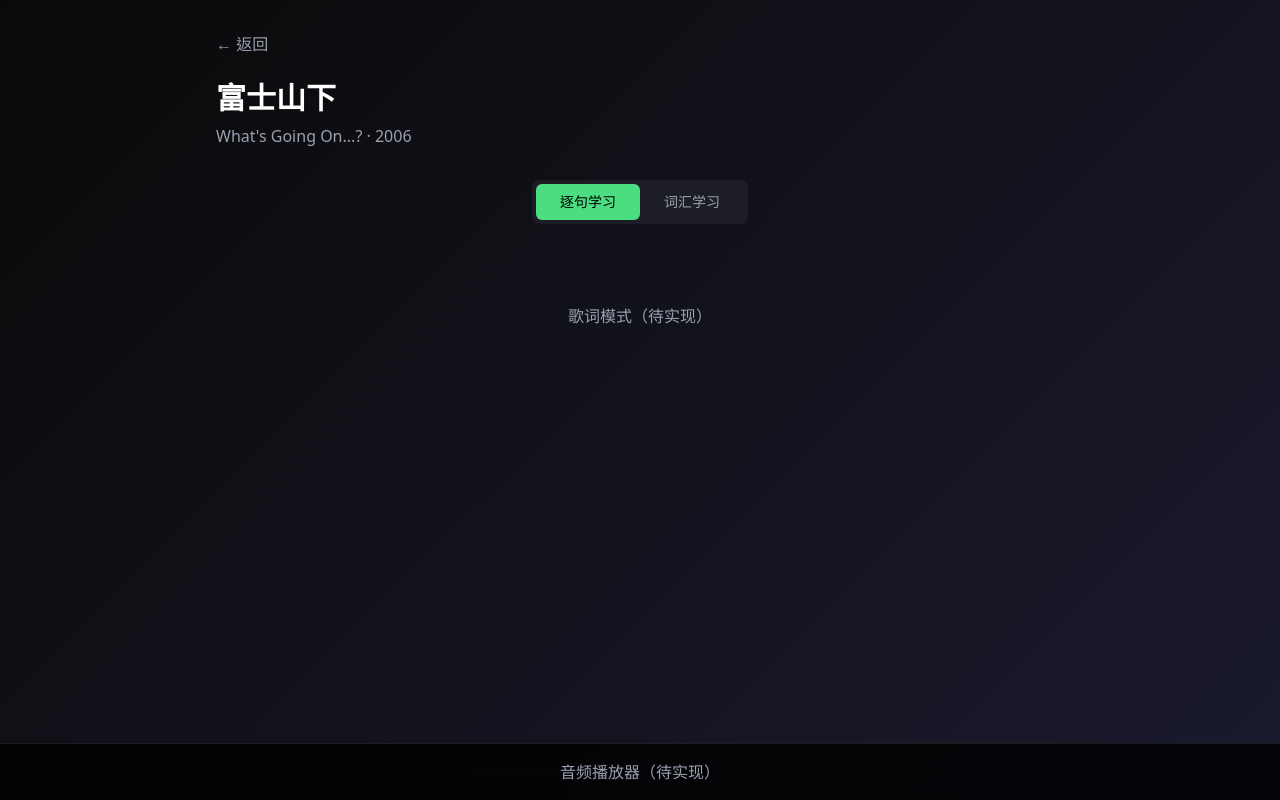
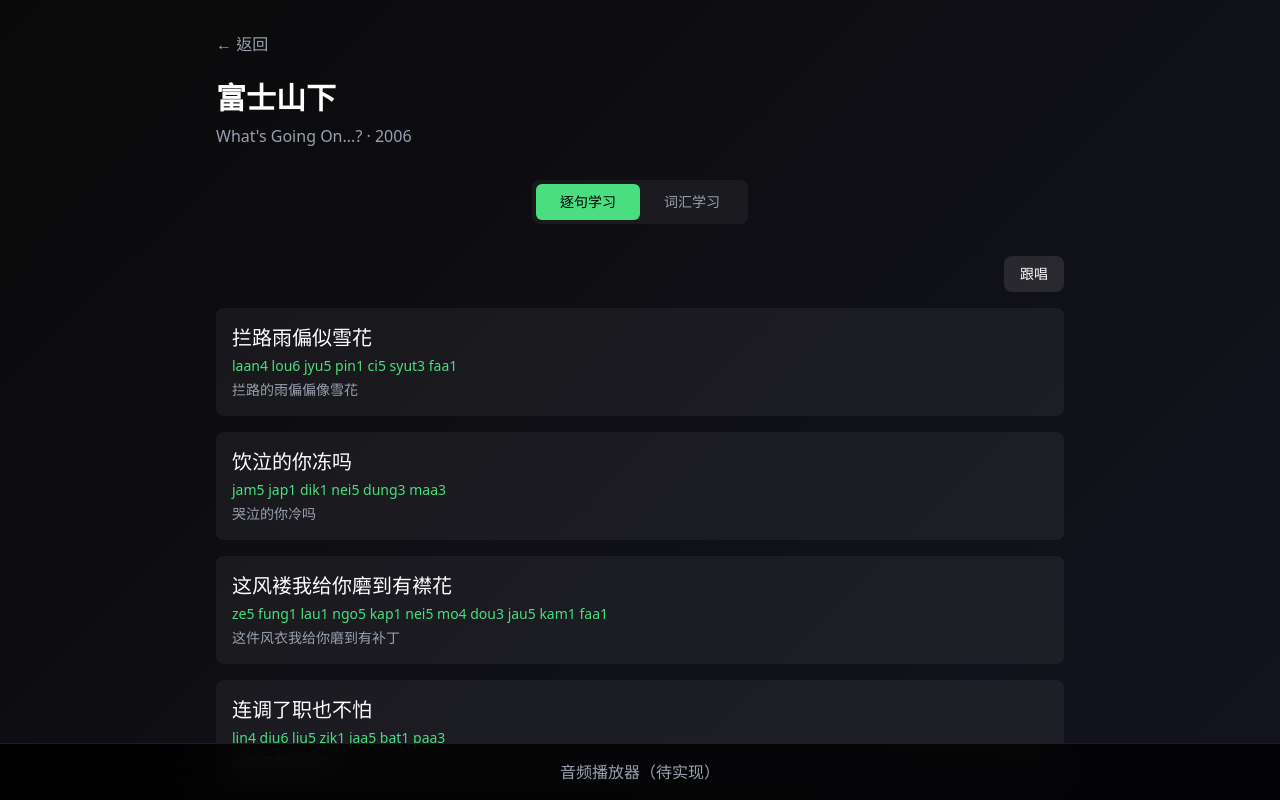
Before and after one commit to ZephyrWu666666/yuyu-cantonese, a Next.js app: page /song/fushishanxia in a window 1280 px wide. Shown: the top 800 px of the page. Built offline with nearby package versions, Linux system fonts and the light colour scheme.

Commit message:
feat: add lyrics view with sentence highlighting and sing-along mode

```diff
--- /dev/null
+++ b/src/components/LyricsView.tsx
@@ -0,0 +1,70 @@
+'use client'
+
+import { useState } from 'react'
+import { LyricLine } from '@/lib/types'
+
+interface LyricsViewProps {
+  songId: string
+  lyrics: LyricLine[]
+  onPlayLine?: (index: number, audioPath: string) => void
+}
+
+export function LyricsView({ songId, lyrics, onPlayLine }: LyricsViewProps) {
+  const [currentIndex, setCurrentIndex] = useState<number | null>(null)
+  const [isAutoPlay, setIsAutoPlay] = useState(false)
+
+  const playLine = (index: number) => {
+    setCurrentIndex(index)
+    const sentenceAudioPath = `/audio/sentences/${songId}_${String(index).padStart(2, '0')}.mp3`
+    onPlayLine?.(index, sentenceAudioPath)
+
+    const lineElement = document.getElementById(`line-${index}`)
+    if (lineElement) {
+      lineElement.scrollIntoView({ behavior: 'smooth', block: 'center' })
+    }
+  }
+
+  return (
+    <div>
+      <div className="flex justify-end mb-4">
+        <button
+          onClick={() => {
+            if (isAutoPlay) {
+              setIsAutoPlay(false)
+              setCurrentIndex(null)
+            } else {
+              setIsAutoPlay(true)
+              playLine(0)
+            }
+          }}
+          className={`px-4 py-2 rounded-lg text-sm font-medium transition-all ${
+            isAutoPlay
+              ? 'bg-accent text-black'
+              : 'bg-white/10 text-white hover:bg-white/20'
+          }`}
+        >
+          {isAutoPlay ? '退出跟唱' : '跟唱'}
+        </button>
+      </div>
+
+      <div className="space-y-4">
+        {lyrics.map((line, index) => (
+          <div
+            key={index}
+            id={`line-${index}`}
+            onClick={() => playLine(index)}
+            className={`p-4 rounded-lg cursor-pointer transition-all duration-300 ${
+              currentIndex === index
+                ? 'bg-primary/20 border border-primary/50 scale-[1.02]'
+                : 'bg-white/5 hover:bg-white/10'
+            }`}
+          >
+            <p className="text-xl text-white mb-1">{line.cantonese}</p>
+            <p className="text-sm text-primary mb-1">{line.pinyin}</p>
+            <p className="text-sm text-gray-400">{line.mandarin}</p>
+          </div>
+        ))}
+      </div>
+    </div>
+  )
+}
--- a/src/components/SongContent.tsx
+++ b/src/components/SongContent.tsx
@@ -2,6 +2,7 @@
 
 import { useState } from 'react'
 import { ModeSwitch } from '@/components/ModeSwitch'
+import { LyricsView } from '@/components/LyricsView'
 import { LearningMode, Song } from '@/lib/types'
 import Link from 'next/link'
 
@@ -29,7 +30,7 @@ export function SongContent({ song }: SongContentProps) {
 
       <div className="min-h-[400px]">
         {mode === 'lyrics' ? (
-          <div className="text-gray-400 text-center py-12">歌词模式（待实现）</div>
+          <LyricsView songId={song.id} lyrics={song.lyrics} />
         ) : (
           <div className="text-gray-400 text-center py-12">词汇模式（待实现）</div>
         )}
```
